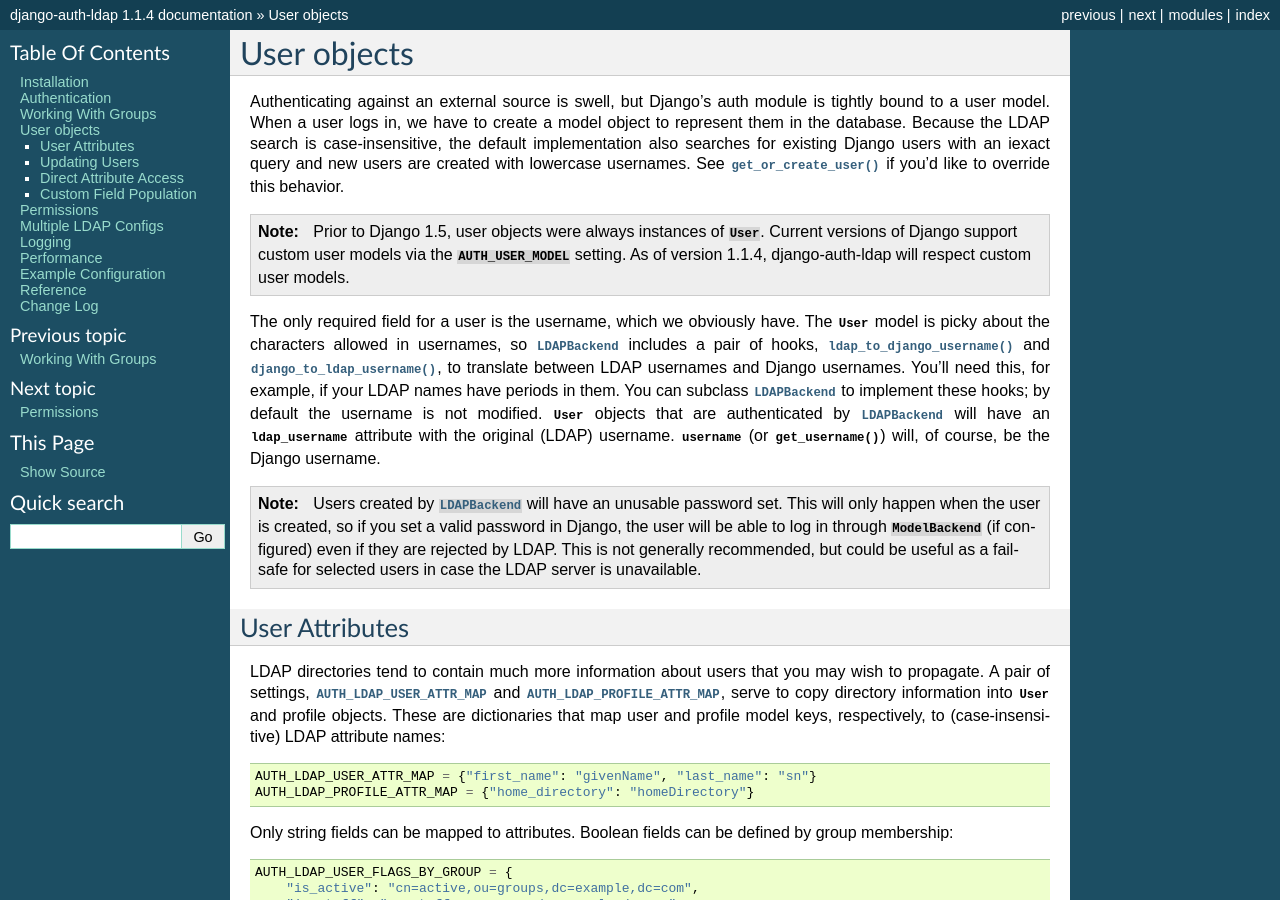
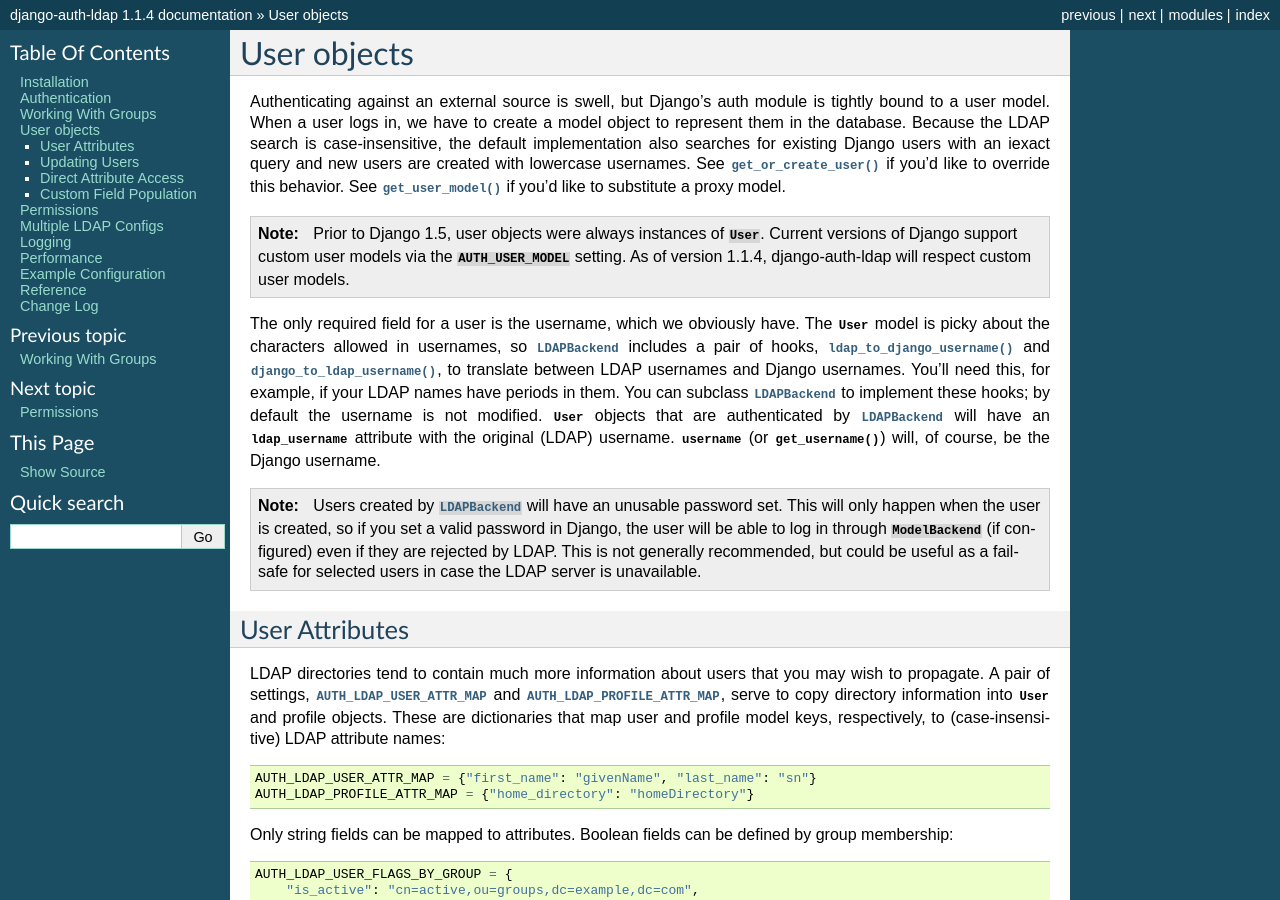
Before and after one commit to django-auth-ldap/django-auth-ldap, a Sphinx documentation site: the page built from docs/source/users.rst, in a window 1280 px wide and 900 px high. Built offline with Sphinx 7.4.7, drawn with Linux system fonts in a browser that asks for light colours.

Commit message:
Documentation for get_user_model.

```diff
--- a/docs/source/users.rst
+++ b/docs/source/users.rst
@@ -7,7 +7,9 @@
 case-insensitive, the default implementation also searches for existing Django
 users with an iexact query and new users are created with lowercase usernames.
 See :meth:`~django_auth_ldap.backend.LDAPBackend.get_or_create_user` if you'd
-like to override this behavior.
+like to override this behavior. See
+:meth:`~django_auth_ldap.backend.LDAPBackend.get_user_model` if you'd like to
+substitute a proxy model.
 
 .. note::
 
```
Also changed, not shown: docs/source/reference.rst (+14 -4 lines), 1 other file.
